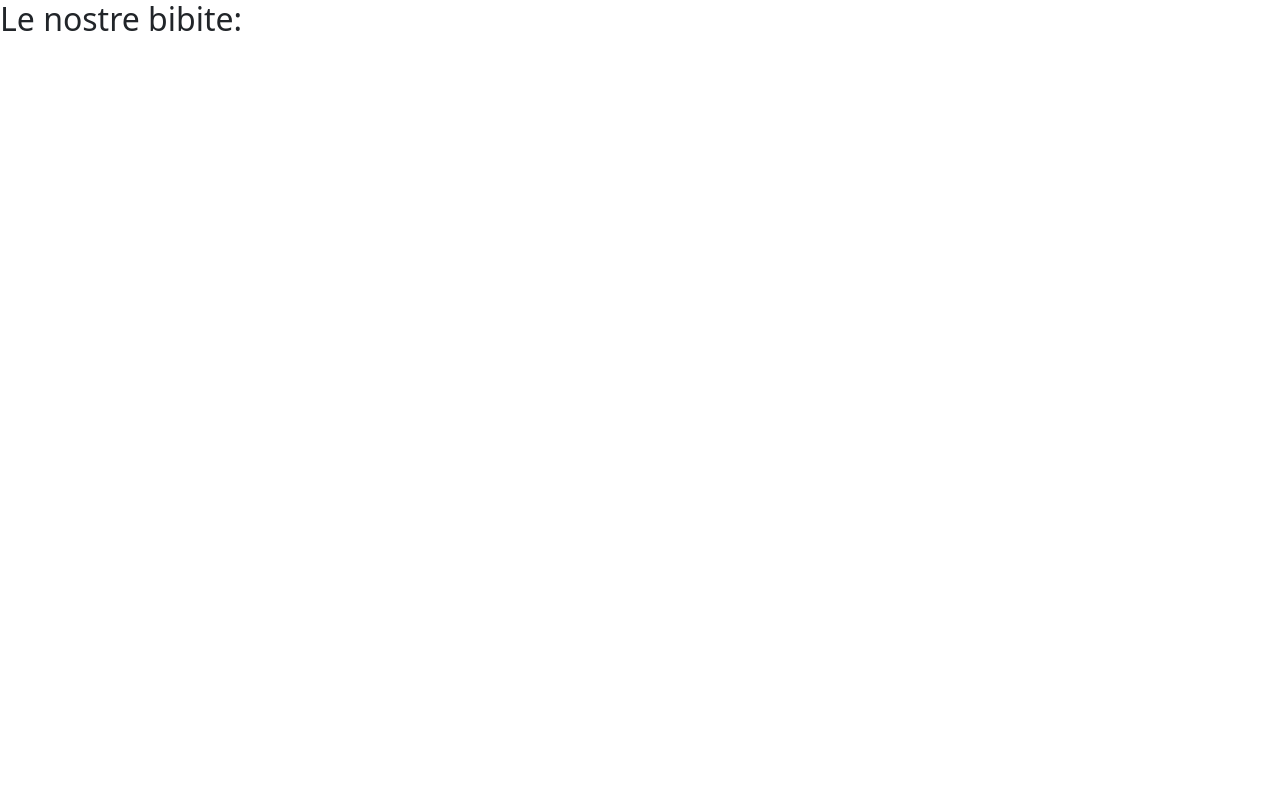
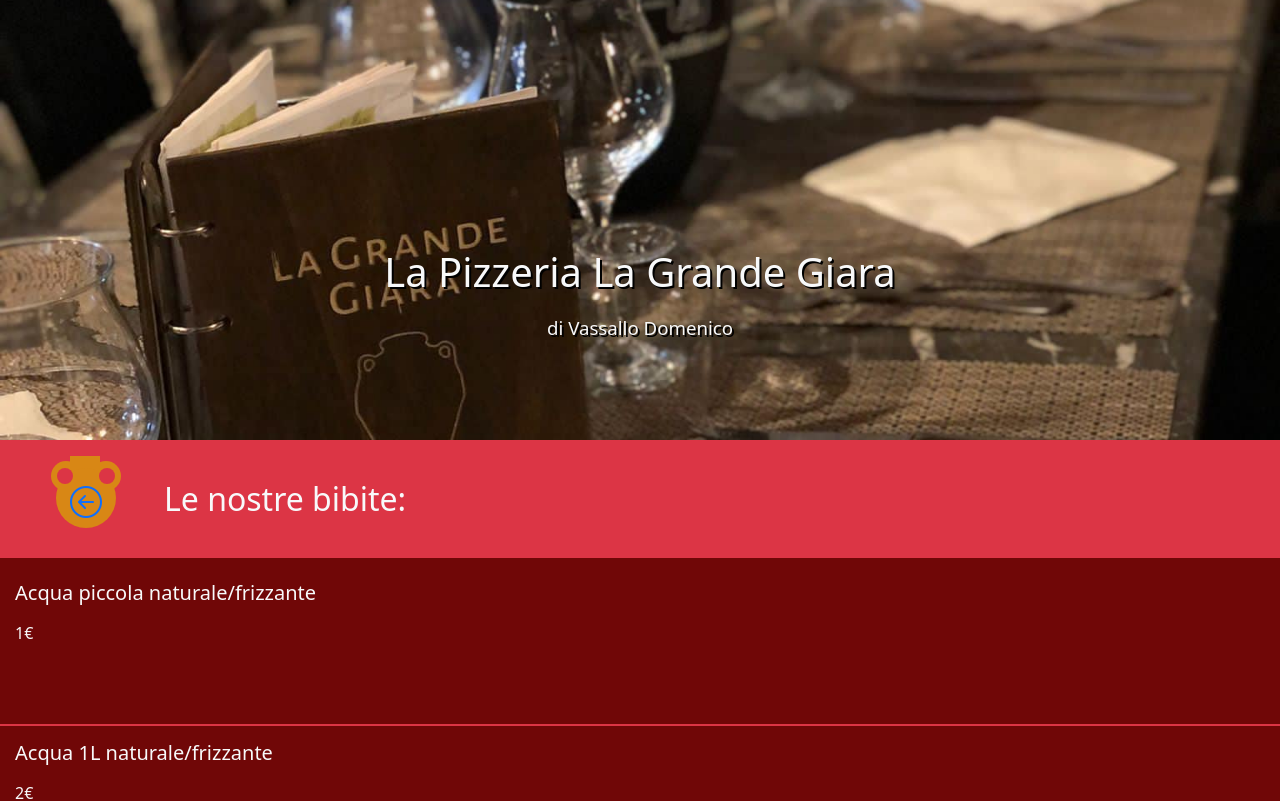
Before and after one commit to VeronicaVassallo/laGrandeGiaraFE, a React (Create React App) app in the folder giarafe/: page /menuBibite in a window 1280 px wide. Shown: the top 801 px of the page. Built offline with nearby package versions, Linux system fonts and the light colour scheme.

Commit message:
drinks menu, css

```diff
--- a/giarafe/src/components/CardSectionMenu.jsx
+++ b/giarafe/src/components/CardSectionMenu.jsx
@@ -2,7 +2,7 @@ import Card from "react-bootstrap/Card";
 
 const CardSectionMenu = (prop) => {
 	return (
-		<div className="card_food d-flex w-100 justify-content-between">
+		<div className="card_food d-flex w-100 justify-content-between text-light">
 			<div className="">
 				<Card.Body>
 					<Card.Title>{prop.product}</Card.Title>
--- a/giarafe/src/pages/Home.jsx
+++ b/giarafe/src/pages/Home.jsx
@@ -5,7 +5,7 @@ import "../style.css";
 
 const Home = () => {
 	return (
-		<div className="bg_homepage">
+		<div className="bg_homepage text-light">
 			<p className="text-center">
 				<i class="bi bi-geo-alt"></i> {""} Via Pietro Nenni 69 (90014),
 				Casteldaccia, PA
@@ -19,7 +19,16 @@ const Home = () => {
 				{""}+39 327 1649057
 			</p>
 			<Jumbotron />
+
 			<h1 className="bg-danger text-center text-light">Menù</h1>
+			<div className="d-flex justify-content-around">
+				<div>
+					{" "}
+					Info allergeni <i className="bi bi-info-circle"></i>
+				</div>
+				<div>Contatti</div>
+				<div>Eventi</div>
+			</div>
 
 			<MenuSection />
 		</div>
--- a/giarafe/src/pages/MenuBibite.jsx
+++ b/giarafe/src/pages/MenuBibite.jsx
@@ -1,7 +1,59 @@
+import JumbotronMenu from "../components/JumbotronMenu";
+import { drinks, beers, wine } from "../products/drinks";
+import BottonJar from "../components/BottonJar";
+import CardSectionMenu from "../components/CardSectionMenu";
+import "../style.css";
+
 const MenuBibite = () => {
 	return (
 		<>
-			<h2>Le nostre bibite:</h2>
+			<div className="bg_homepage">
+				<div className="jumbotronMenu jumbotronMenuImg2 text-center">
+					<JumbotronMenu />
+				</div>
+				<h2 className="bg-danger p-2 d-flex align-items-center py-3 text-light">
+					{/*Puoi modificare la rotta di destinazione del pulsante BottonJar,
+				 modificando l'info della prop routePage  */}
+					<BottonJar routePage={"/"} />
+
+					<div>Le nostre bibite:</div>
+				</h2>
+				<div className="d-flex flex-column align-items-center mb-5">
+					{drinks.map((item) => (
+						<CardSectionMenu
+							key={item.nameProducts}
+							product={item.nameProducts}
+							prize={item.prize}
+							img={item.img}
+						/>
+					))}
+				</div>
+				<h2 className="bg-danger p-2">Birre</h2>
+				<div className="d-flex flex-column align-items-center mb-5">
+					{beers.map((item) => (
+						<CardSectionMenu
+							key={item.nameProducts}
+							product={item.nameProducts}
+							prize={item.prize}
+							img={item.img}
+						/>
+					))}
+				</div>
+				<h2 className="bg-danger p-2">Vini</h2>
+				<div className="d-flex flex-column align-items-center mb-5">
+					{wine.map((item) => (
+						<CardSectionMenu
+							key={item.nameProducts}
+							product={item.nameProducts}
+							prize={item.prize}
+							img={item.img}
+						/>
+					))}
+				</div>
+				<h2 className="bg-danger p-2 mb-0 text-light">
+					Amaro della casa o Limoncello 3,50€
+				</h2>
+			</div>
 		</>
 	);
 };
--- a/giarafe/src/pages/MenuPizza.jsx
+++ b/giarafe/src/pages/MenuPizza.jsx
@@ -6,10 +6,10 @@ import "../style.css";
 const MenuPizza = () => {
 	return (
 		<div className="bg_homepage">
-			<div className="jumbotronMenu text-center">
+			<div className="jumbotronMenu jumbotronMenuImg1 text-center">
 				<JumbotronMenu />
 			</div>
-			<h2 className="bg-danger p-2 d-flex align-items-center py-3">
+			<h2 className="bg-danger p-2 d-flex align-items-center py-3 text-light">
 				{/*Puoi modificare la rotta di destinazione del pulsante BottonJar,
 				 modificando l'info della prop routePage  */}
 				<BottonJar routePage={"/"} />
--- /dev/null
+++ b/giarafe/src/products/drinks.js
@@ -0,0 +1,123 @@
+export const drinks = [
+	{
+		nameProducts: "Acqua piccola naturale/frizzante",
+		prize: 1.0,
+		img: null,
+	},
+	{
+		nameProducts: "Acqua 1L naturale/frizzante",
+		prize: 2.0,
+		img: null,
+	},
+	{
+		nameProducts: "Coca-cola (33cl)",
+		prize: 2.0,
+		img: null,
+	},
+	{
+		nameProducts: "Coca-cola zero (33cl)",
+		prize: 2.0,
+		img: null,
+	},
+	{
+		nameProducts: "Fanta (33cl)",
+		prize: 2.0,
+		img: null,
+	},
+	{
+		nameProducts: "Sprite (33cl)",
+		prize: 2.0,
+		img: null,
+	},
+	{
+		nameProducts: "Chinotto (33cl)",
+		prize: 2.0,
+		img: null,
+	},
+];
+
+export const beers = [
+	{
+		nameProducts: "Moretti (33cl)",
+		prize: 2.5,
+		img: null,
+	},
+	{
+		nameProducts: "Beck's (33cl)",
+		prize: 3.0,
+		img: null,
+	},
+	{
+		nameProducts: "Heineken (33cl)",
+		prize: 3.0,
+		img: null,
+	},
+	{
+		nameProducts: "Ceres (33cl)",
+		prize: 4.0,
+		img: null,
+	},
+	{
+		nameProducts: "Tennet's (33cl)",
+		prize: 4.0,
+		img: null,
+	},
+	{
+		nameProducts: "Messina (33cl)",
+		prize: 4.0,
+		img: null,
+	},
+];
+
+export const wine = [
+	{
+		nameProducts: "Charme",
+		prize: 25.0,
+		img: null,
+	},
+	{
+		nameProducts: "Il 4Luglio",
+		prize: 20.0,
+		img: null,
+	},
+	{
+		nameProducts: "Il Mariapia",
+		prize: 25.0,
+		img: null,
+	},
+	{
+		nameProducts: "Duca Brut",
+		prize: 18.0,
+		img: null,
+	},
+	{
+		nameProducts: "Grillo",
+		prize: 12.0,
+		img: null,
+	},
+	{
+		nameProducts: "Cataratto",
+		prize: 12.0,
+		img: null,
+	},
+	{
+		nameProducts: "Chardonax",
+		prize: 12.0,
+		img: null,
+	},
+	{
+		nameProducts: "Syrah",
+		prize: 18.0,
+		img: null,
+	},
+	{
+		nameProducts: "Nero D'Avola",
+		prize: 12.0,
+		img: null,
+	},
+	{
+		nameProducts: "Santero Spumante",
+		prize: 10.0,
+		img: null,
+	},
+];
--- a/giarafe/src/style.css
+++ b/giarafe/src/style.css
@@ -1,6 +1,6 @@
 /*Home*/
 .bg_homepage {
-	background-color: #b7a6a6;
+	background-color: #700707;
 	height: auto;
 }
 
@@ -44,12 +44,19 @@
 	position: relative;
 	z-index: 3;
 	height: 55vh;
-	background: url("../src/assets/pizzaA.jpg") no-repeat center;
+	width: 100%;
 	background-size: cover;
 	color: #ffffff;
 
 	display: flex;
 	align-items: center;
+}
+.jumbotronMenuImg1 {
+	background: url("../src/assets/pizzaA.jpg") no-repeat center;
+}
+.jumbotronMenuImg2 {
+	background: url("../src/assets/jumbotron0.jpg") no-repeat center;
+	background-size: cover;
 }
 
 /*.jumbotronMenu > h2 {
@@ -68,6 +75,7 @@
 }
 .jumbotron_img1 {
 	background: url("../src/assets/jumbotron.jpg") no-repeat center;
+	background-size: cover;
 }
 .jumbotron_img2 {
 	background: url("../src/assets/jumbotron0.jpg") no-repeat center;
```
Also changed, not shown: giarafe/src/assets/jumbotronBibite.jpg (added).
